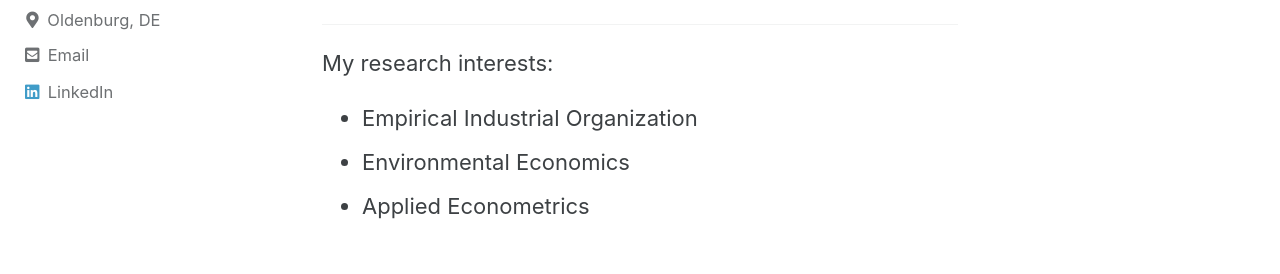
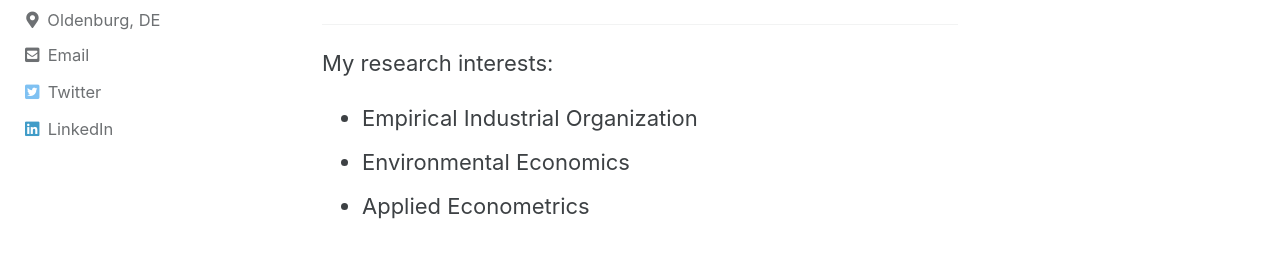
Before and after one commit to mmecon/mmecon.github.io, a Jekyll site: the page built from index.html, in a window 1280 px wide. Shown: the part 192-466 px from the top of the page. Built offline with Jekyll 4.4.1, drawn with Linux system fonts in a browser that asks for light colours; cached includes are drawn as plain includes; the list of posts is cut into pages by our own code.

Commit message:
Update _config.yml

```diff
--- a/_config.yml
+++ b/_config.yml
@@ -110,13 +110,14 @@ author:
   location         : "Oldenburg, DE"
   email            : "mirlind@mirlindecon.com"
   linkedin         : "mirlind-mustafa-932896156"
+  twitter          : "MirlindMustafa"
 
 # Site Footer
 footer:
   links:
     - label: "Twitter"
       icon: "fab fa-fw fa-twitter-square"
-      url: "www.twitter.com"
+      url: www.twitter.com
     - label: "Facebook"
       icon: "fab fa-fw fa-facebook-square"
       # url:
```
